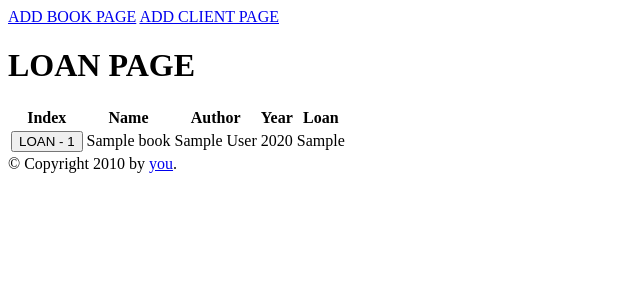
After one commit to BenFuchs/library_flask_hw, a Flask app: page /loanBook/1 in a window 1280 px wide. The commit adds this page. Shown: the top 300 px of the page, without its empty margins (0-640 px from the left). Run offline with Flask 3, Linux system fonts and the light colour scheme; tables that the repository leaves empty hold one stand-in row (values such as "Sample post"); some libraries are stand-ins or nearby versions.

Commit message:
added delete, wip loan

```diff
--- a/Templates/layout.html
+++ b/Templates/layout.html
@@ -4,6 +4,7 @@
     {% block head %}
     <link rel="stylesheet" href="{{ url_for('static', filename='style.css') }}">
     <title>{% block title %}{% endblock %} - My Webpage</title>
+    <script src="https://cdn.jsdelivr.net/npm/axios@1.6.7/dist/axios.min.js"></script>
     {% endblock %}
   </head>
   <body>
--- /dev/null
+++ b/Templates/loan_book.html
@@ -0,0 +1,39 @@
+{% extends "layout.html" %}
+{% block title %}Loan Book{% endblock %}
+{% block head %}
+  {{ super() }}
+  <style type="text/css">
+    .important { color: #336699; }
+  </style>
+{% endblock %}
+{% block content %}
+<a href="/">ADD BOOK PAGE</a>
+<a href="/addClient">ADD CLIENT PAGE</a>
+<h1>LOAN PAGE</h1>
+<table>
+    <thead>
+        <tr>
+            <th>Index</th>
+            <th>Name</th>
+            <th>Author</th>
+            <th>Year</th>
+            <th>Loan</th>
+        </tr>
+    </thead>
+    <tbody>
+         {% for item in books %}
+         <tr>
+            <td>
+                <form action="/loanBook/{{ item[0] }}" method="post" style="display:inline;">
+                    <button type="submit">LOAN - {{ item[0] }}</button>
+                </form>
+            </td>
+            <td>{{ item[1] }}</td>
+            <td>{{ item[2] }}</td>
+            <td>{{ item[3] }}</td>
+            <td>{{ item[4] }}</td>
+         </tr>
+         {% endfor %}
+    </tbody>
+</table>
+{% endblock %}
--- a/app.py
+++ b/app.py
@@ -1,13 +1,14 @@
 import sqlite3
-from flask import Flask, render_template, request
+from flask import Flask, redirect, render_template, request, url_for
 
 api = Flask(__name__)
 
 con = sqlite3.connect('library.db', check_same_thread=False)
 cur = con.cursor()
 
-cur.execute("CREATE TABLE IF NOT EXISTS books (Name TEXT, Author TEXT, Year INTEGER, Loan TEXT)")
+cur.execute("CREATE TABLE IF NOT EXISTS books (Name TEXT, Author TEXT, Year INTEGER, Loan TEXT, Active INT)")
 cur.execute("CREATE TABLE IF NOT EXISTS clients(Name TEXT, Age INT, City TEXT)")
+cur.execute("CREATE TABLE IF NOT EXISTS loans(BookID INT, ClientID INT, LoanDate, Active INT)")
 
 @api.route('/', methods=['POST', 'GET'])
 def hello():
@@ -16,12 +17,12 @@ def hello():
         bAuthor = request.form['bAuthor']
         bYear = request.form['bYear']
         bLoan = request.form['bLoan']
-
-        cur.execute("INSERT INTO books (Name, Author, Year, Loan) VALUES (?, ?, ?, ?)", (bName, bAuthor, bYear, bLoan))
-        con.commit()
+        if len(bLoan) >= 1:
+            cur.execute("INSERT INTO books (Name, Author, Year, Loan, Active) VALUES (?, ?, ?, ?, ?)", (bName, bAuthor, bYear, bLoan, 1))
+            con.commit()
         print(bName, bAuthor, bYear, bLoan)
 
-    res = cur.execute("SELECT ROWID, * FROM books").fetchall()
+    res = cur.execute("SELECT ROWID, * FROM books WHERE Active = 1").fetchall()
     return render_template('index.html', data=res)
 
 @api.route('/addClient', methods=['POST', 'GET'])
@@ -36,5 +37,32 @@ def add_client():
 
     clients = cur.execute("SELECT ROWID, * FROM clients").fetchall()
     return render_template('add_client.html', clients = clients)
+
+@api.route('/delBook<int:id>', methods=['DELETE'])
+def del_book(id):
+    print("delete", id)
+    cur.execute(f"UPDATE books SET Active = 0 WHERE ROWID = {id}")
+    con.commit()
+    return "delete successful"
+
+@api.route('/delUser<int:id>', methods=['DELETE'])
+def del_user(id):
+    print("delete", id)
+    cur.execute(f"DELETE FROM clients WHERE ROWID = {id}")
+    con.commit()
+    return "delete successful"
+
+@api.route('/loanBook/<int:id>', methods=['GET', 'POST'])
+def loanBook(id):
+    if request.method == 'POST':
+        cur.execute("UPDATE books SET Active = 0 WHERE ROWID = ?", (id,))
+        cur.execute("INSERT INTO loans Values(?, ?, ?, ?)", (x, x, x, 1))
+        con.commit()
+        return redirect(url_for('loanBook', id=id))
+
+    books = cur.execute("SELECT ROWID, * FROM books WHERE Active = 1").fetchall()
+    print("Loan", id)
+    return render_template('loan_book.html', books=books)
+
 if __name__ == '__main__':
     api.run(debug=True)
```
Also changed, not shown: Templates/add_client.html (+27 -5 lines), Templates/index.html (+17 -3 lines), Readme.md, library.db.
